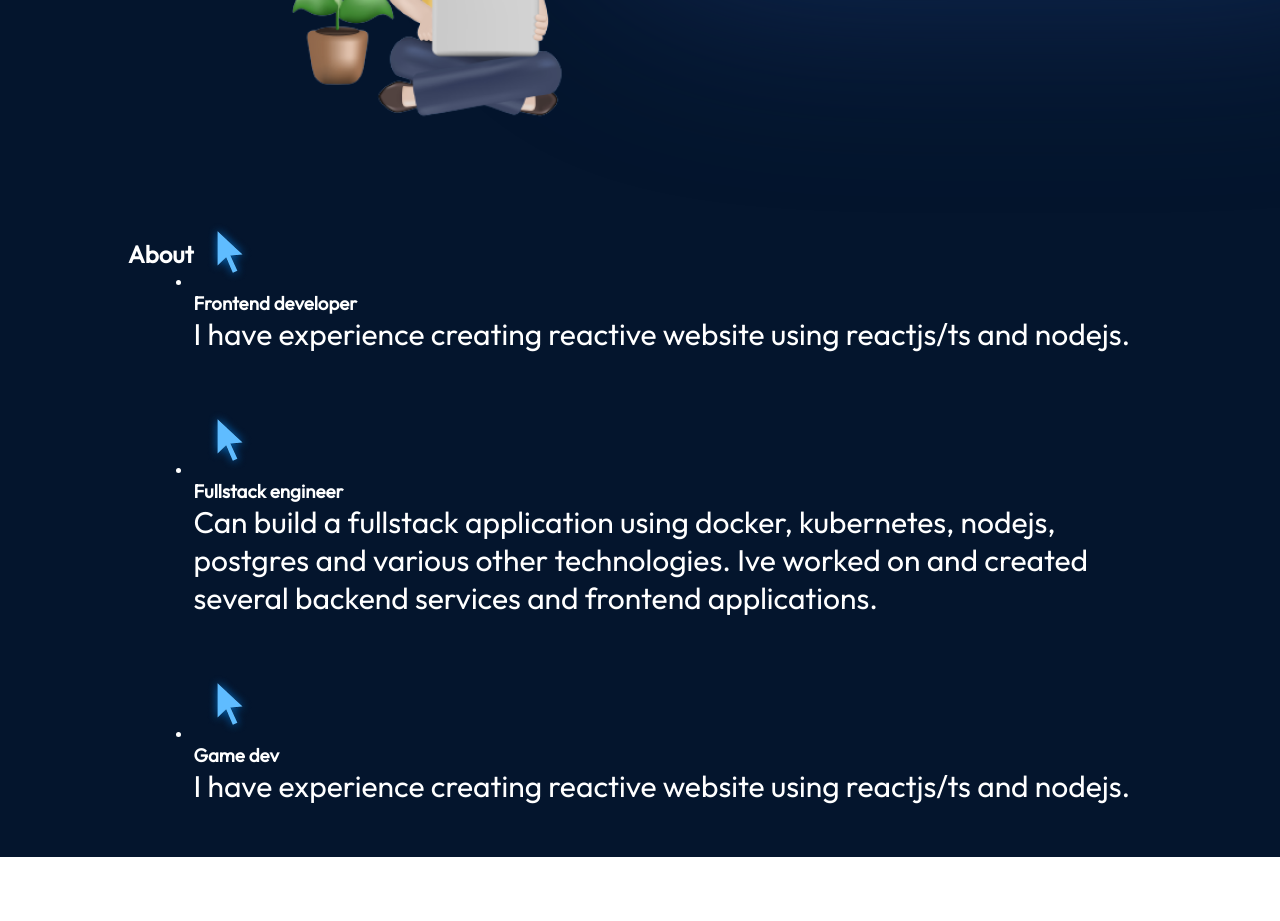
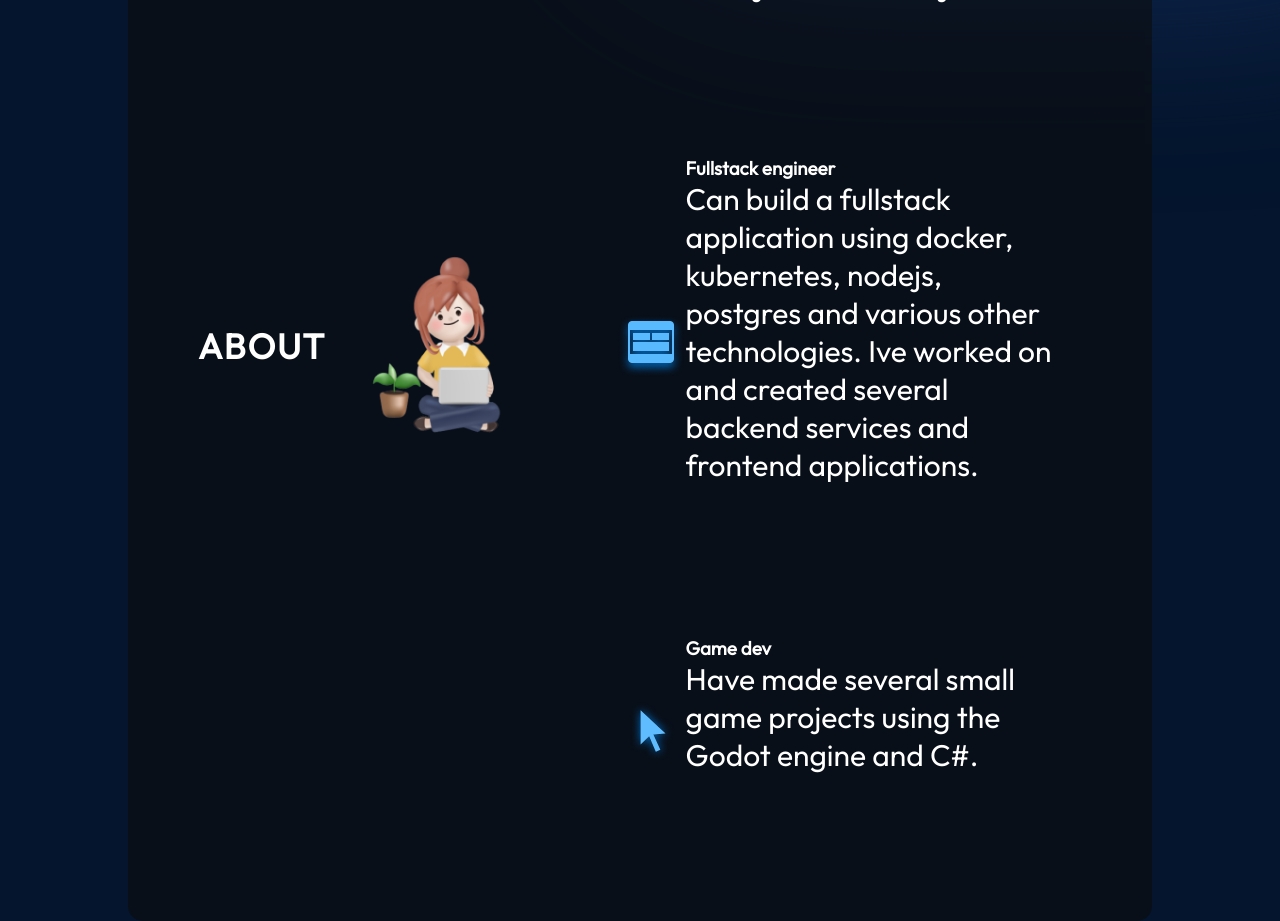
Before and after one commit to PlatypusIV/portfolio_page, a React (Vite) app: page / in a window 1280 px wide. Shown: the part 800-1721 px from the top of the page. Before the commit the page ends 1657 px from the top, so only its background shows below. Built offline with nearby package versions, Linux system fonts and the light colour scheme.

Commit message:
added expBox css

```diff
--- a/src/components/About/About.module.scss
+++ b/src/components/About/About.module.scss
@@ -0,0 +1,35 @@
+@import "../../vars.css";
+
+.container {
+    position: relative;
+    background-color: rgba(12,12,12,0.6);
+    border-radius:15px;
+    padding: 70px;
+    z-index: 1;
+    margin: 120px 10% 0;
+}
+
+.title {
+    color: var(--color-text);
+    font-size: 35px;
+    font-weight: 700;
+    letter-spacing: 1.75px;
+    text-transform: uppercase;
+}
+
+.content {
+    display:flex;
+    flex-direction: row;
+    align-items: center;
+}
+
+.aboutImage {
+    width: 35%;
+}
+
+.content ul {
+    color: var(--color-text);
+    display: flex;
+    flex-direction: column;
+    gap: 50px;
+}
--- a/src/components/About/About.tsx
+++ b/src/components/About/About.tsx
@@ -7,20 +7,14 @@ import style from './About.module.scss';
 
 export default function About():JSX.Element {
   return (
-    <section>
-        <h2>About</h2>
-        <div>
-            <img src={getImageUrl('about/aboutImage.png')} alt="Me researching some esoteric technologies" />
+    <section className={style.container}>
+        <h2 className={style.title}>About</h2>
+        <div className={style.content}>
+            <img src={getImageUrl('about/aboutImage.png')} alt="Me researching some esoteric technologies" className={style.aboutImage} />
             <ul>
-                <li>
-                <ExperienceBox title={experience.frontend.title} content={experience.frontend.content} imageUri="about/cursorIcon.png"/>
-                </li>
-                <li>
-                <ExperienceBox title={experience.fullstack.title} content={experience.fullstack.content} imageUri="about/cursorIcon.png"/>
-                </li>
-                <li>
-                <ExperienceBox title={experience.gamedev.title} content={experience.frontend.content} imageUri="about/cursorIcon.png"/>
-                </li>
+              <ExperienceBox title={experience.frontend.title} content={experience.frontend.content} imageUri="about/cursorIcon.png"/>
+              <ExperienceBox title={experience.fullstack.title} content={experience.fullstack.content} imageUri="about/uiIcon.png"/>
+              <ExperienceBox title={experience.gamedev.title} content={experience.gamedev.content} imageUri="about/cursorIcon.png"/>
             </ul>
         </div>
     </section>
--- a/src/components/ExperienceBox/ExperienceBox.module.scss
+++ b/src/components/ExperienceBox/ExperienceBox.module.scss
@@ -0,0 +1,16 @@
+@import "../../vars.css";
+
+.experienceBox {
+    display: flex;
+    flex-direction: row;
+    align-items: center;
+    border-radius: 20px;
+    list-style: none;
+    padding: 25px;
+    background-image: linear-gradient(90deg, rgba(165,215,232, 0.42) 0%, rgba(255,255,255,0) 100%);
+    background-size: 0 100%;
+}
+
+.experienceBox:hover {
+    background-size: 100% 100%;
+}
--- a/src/components/ExperienceBox/ExperienceBox.tsx
+++ b/src/components/ExperienceBox/ExperienceBox.tsx
@@ -1,5 +1,6 @@
-import React from 'react'
+import React from 'react';
 import { getImageUrl } from '../../utils';
+import style from './ExperienceBox.module.scss';
 
 interface Props {
     title: string;
@@ -11,10 +12,12 @@ interface Props {
 export default function ExperienceBox(props: Props):JSX.Element {
   const { title, content, imageUri, imageAlt } = props;
   return (
-    <div>
+    <li className={style.experienceBox}>
         <img src={getImageUrl(imageUri)}  alt={imageAlt ? imageAlt : "CursorIcon"}/>
-        <h3>{title}</h3>
-        <p>{content}</p>
-    </div>
+        <div>
+          <h3>{title}</h3>
+          <p>{content}</p>
+        </div>
+    </li>
   )
 }
--- a/tsconfig.json
+++ b/tsconfig.json
@@ -18,7 +18,9 @@
     "strict": true,
     "noUnusedLocals": true,
     "noUnusedParameters": true,
-    "noFallthroughCasesInSwitch": true
+    "noFallthroughCasesInSwitch": true,
+    "pretty": true,
+    "allowUnreachableCode": false
   },
   "include": ["src"],
   "references": [{ "path": "./tsconfig.node.json" }]
```
